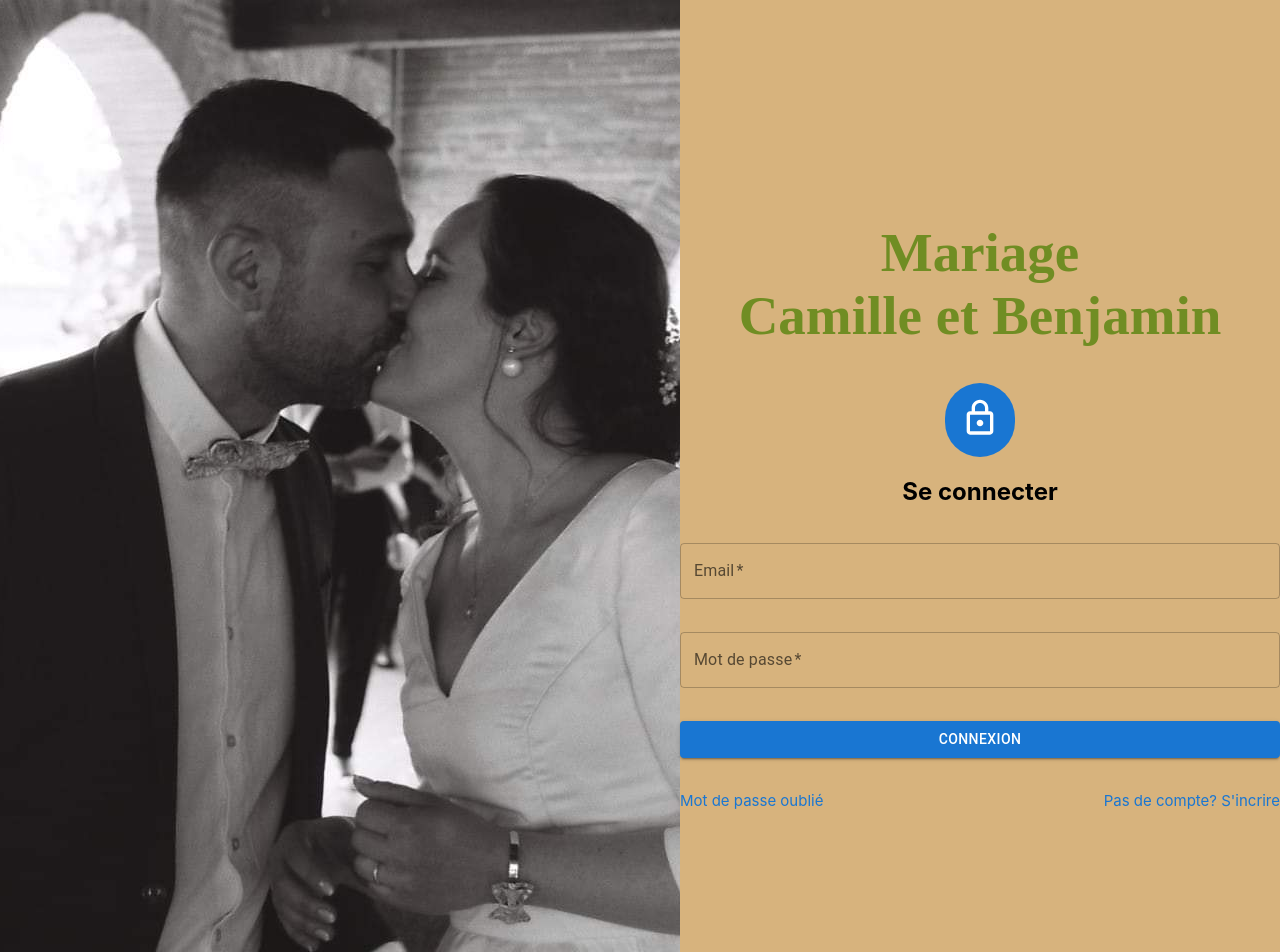
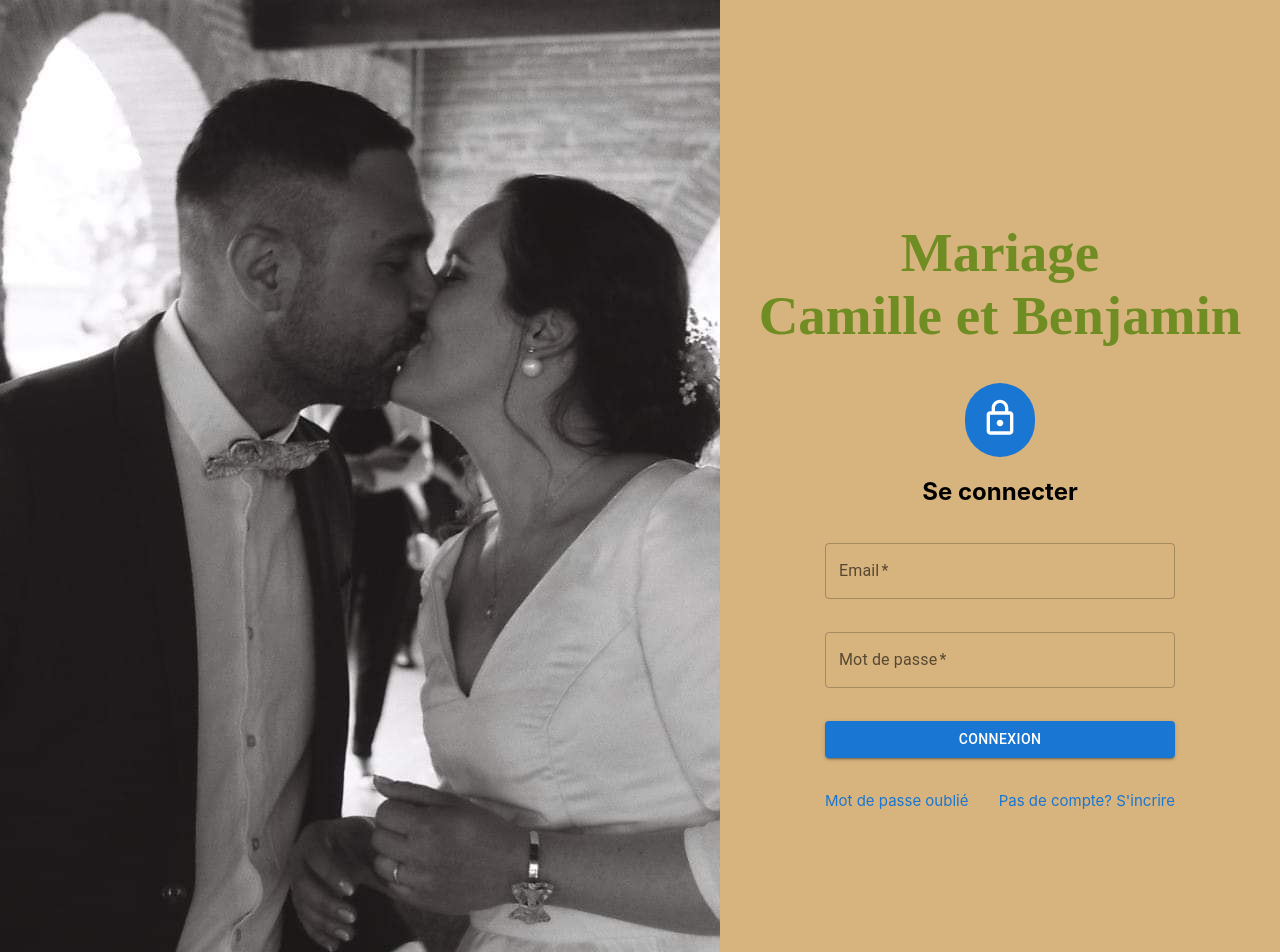
Before and after one commit to BenGex31/weddingguests, a React (Create React App) app: page / in a window 1280 px wide. Shown: the top 952 px of the page. Built offline with nearby package versions, Linux system fonts and the light colour scheme; a web font is replaced by a local one.

Commit message:
Update Login.css

```diff
--- a/src/pages/Login.css
+++ b/src/pages/Login.css
@@ -45,7 +45,7 @@
     height: 945px;
   }
   .containerForm {
-    width: 800px;
+    width: 500px;
     height: 300px;
   }
 }
@@ -57,7 +57,7 @@
     height: 1010px;
   }
   .containerForm {
-    width: 600px;
+    width: 350px;
     height: 300px;
   }
 }
```
